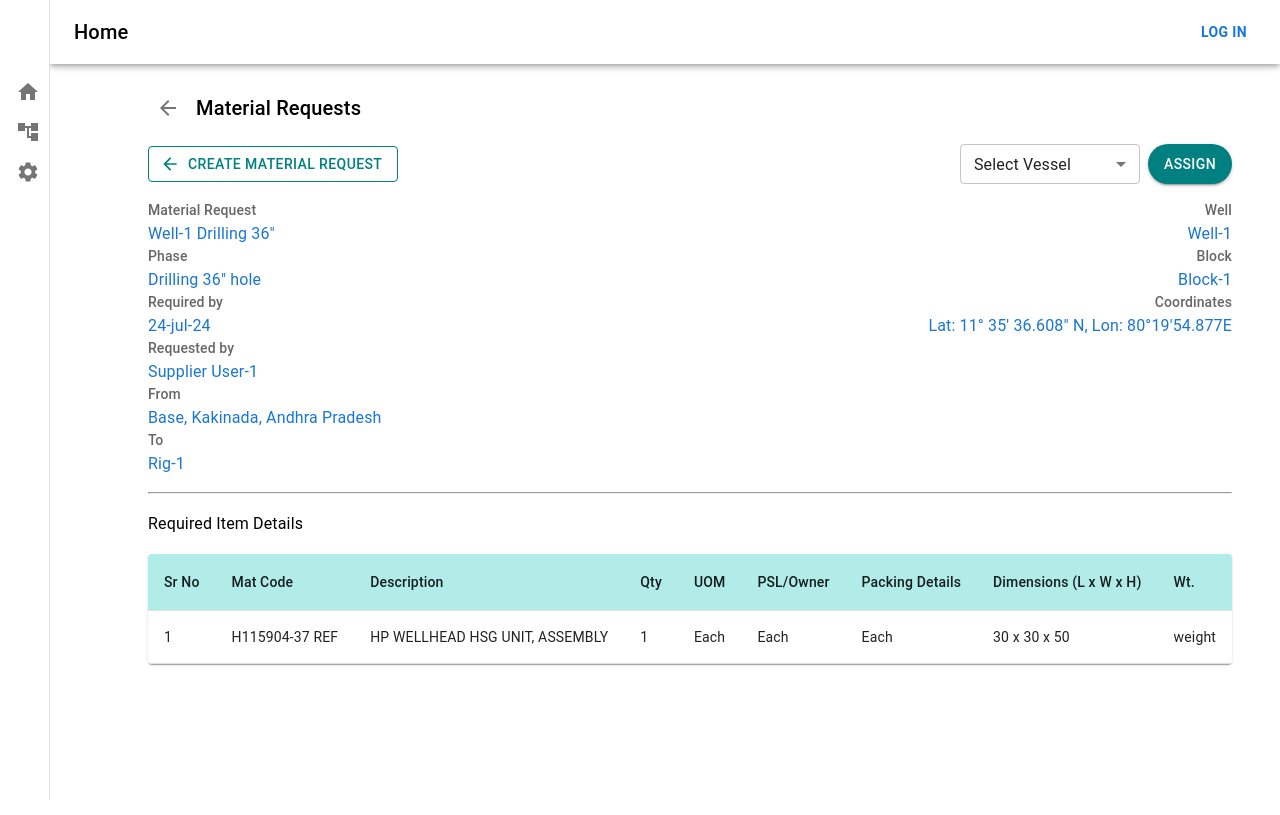
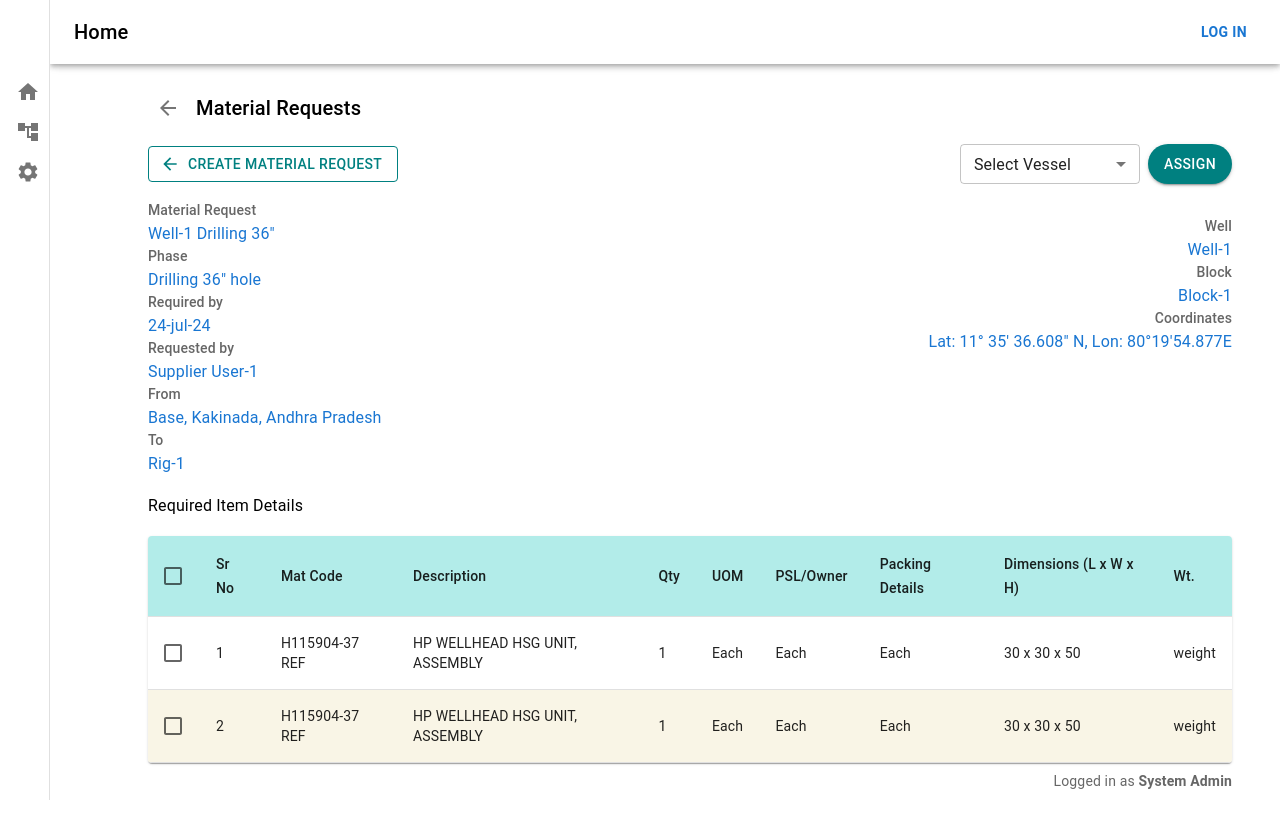
Before and after one commit to Xpverse/Essos, a React (Create React App) app in the folder rig-frontend/: page /ves2 in a window 1280 px wide. Built offline with nearby package versions, Linux system fonts and the light colour scheme.

Commit message:
removing papa , adding checkbox to table item in vessel

```diff
--- a/rig-frontend/src/components/vess2.js
+++ b/rig-frontend/src/components/vess2.js
@@ -1,9 +1,11 @@
 import React, { useState } from 'react';
-import { Box, Button, Container, IconButton, MenuItem, Select, Table, TableBody, TableCell, TableContainer, TableHead, TableRow, Typography, Paper } from '@mui/material';
+import { Box, Button, Checkbox, Container, IconButton, MenuItem, Select, Table, TableBody, TableCell, TableContainer, TableHead, TableRow, Typography, Paper } from '@mui/material';
 import ArrowBackIcon from '@mui/icons-material/ArrowBack';
 
 const VesselMaterialRequest = () => {
   const [selectedVessel, setSelectedVessel] = useState('');
+  const [selectedRows, setSelectedRows] = useState([]);
+
   const vessels = [
     "Vessel Name 1 (Capacity)",
     "Vessel Name 2 (Capacity)",
@@ -18,8 +20,39 @@ const VesselMaterialRequest = () => {
 
   const rows = [
     { srNo: 1, matCode: 'H115904-37 REF', description: 'HP WELLHEAD HSG UNIT, ASSEMBLY', qty: 1, uom: 'Each', owner: 'Each', packingDetails: 'Each', dimensions: '30 x 30 x 50', weight: 'weight' },
-    // Add more rows as needed
+    { srNo: 2, matCode: 'H115904-37 REF', description: 'HP WELLHEAD HSG UNIT, ASSEMBLY', qty: 1, uom: 'Each', owner: 'Each', packingDetails: 'Each', dimensions: '30 x 30 x 50', weight: 'weight' },
   ];
+
+  const handleSelectAllClick = (event) => {
+    if (event.target.checked) {
+      const newSelectedRows = rows.map((row) => row.srNo);
+      setSelectedRows(newSelectedRows);
+    } else {
+      setSelectedRows([]);
+    }
+  };
+
+  const handleRowClick = (srNo) => {
+    const selectedIndex = selectedRows.indexOf(srNo);
+    let newSelectedRows = [];
+
+    if (selectedIndex === -1) {
+      newSelectedRows = newSelectedRows.concat(selectedRows, srNo);
+    } else if (selectedIndex === 0) {
+      newSelectedRows = newSelectedRows.concat(selectedRows.slice(1));
+    } else if (selectedIndex === selectedRows.length - 1) {
+      newSelectedRows = newSelectedRows.concat(selectedRows.slice(0, -1));
+    } else if (selectedIndex > 0) {
+      newSelectedRows = newSelectedRows.concat(
+        selectedRows.slice(0, selectedIndex),
+        selectedRows.slice(selectedIndex + 1)
+      );
+    }
+
+    setSelectedRows(newSelectedRows);
+  };
+
+  const isSelected = (srNo) => selectedRows.indexOf(srNo) !== -1;
 
   return (
     <Container>
@@ -49,7 +82,7 @@ const VesselMaterialRequest = () => {
               <MenuItem key={index} value={vessel}>{vessel}</MenuItem>
             ))}
           </Select>
-          <Button variant="contained" color="primary" style={{ backgroundColor: '#008080', height: 40 ,borderRadius: 20 }}>
+          <Button variant="contained" color="primary" style={{ backgroundColor: '#008080', height: 40 , borderRadius: 20}}>
             Assign
           </Button>
         </Box>
@@ -77,6 +110,7 @@ const VesselMaterialRequest = () => {
         </Box>
 
         <Box textAlign="right">
+          <Box mt={2}>
             <Typography variant="subtitle2" color="textSecondary">Well</Typography>
             <Typography variant="body1" color="primary">Well-1</Typography>
 
@@ -89,12 +123,21 @@ const VesselMaterialRequest = () => {
             </Typography>
           </Box>
         </Box>
-    <hr/>
+      </Box>
+
       <Typography variant="subtitle1" style={{ marginTop: 16 }}>Required Item Details</Typography>
       <TableContainer component={Paper} style={{ marginTop: 16 }}>
         <Table>
           <TableHead>
             <TableRow style={{ backgroundColor: '#b2ece9' }}>
+              <TableCell padding="checkbox">
+                <Checkbox
+                  color="primary"
+                  indeterminate={selectedRows.length > 0 && selectedRows.length < rows.length}
+                  checked={rows.length > 0 && selectedRows.length === rows.length}
+                  onChange={handleSelectAllClick}
+                />
+              </TableCell>
               <TableCell>Sr No</TableCell>
               <TableCell>Mat Code</TableCell>
               <TableCell>Description</TableCell>
@@ -107,8 +150,21 @@ const VesselMaterialRequest = () => {
             </TableRow>
           </TableHead>
           <TableBody>
-            {rows.map((row, index) => (
-              <TableRow key={index} style={{ backgroundColor: index % 2 ? '#f9f5e6' : 'white' }}>
+            {rows.map((row, index) => {
+              const isItemSelected = isSelected(row.srNo);
+              return (
+                <TableRow
+                  key={index}
+                  hover
+                  onClick={() => handleRowClick(row.srNo)}
+                  role="checkbox"
+                  aria-checked={isItemSelected}
+                  selected={isItemSelected}
+                  style={{ backgroundColor: index % 2 ? '#f9f5e6' : 'white' }}
+                >
+                  <TableCell padding="checkbox">
+                    <Checkbox color="primary" checked={isItemSelected} />
+                  </TableCell>
                   <TableCell>{row.srNo}</TableCell>
                   <TableCell>{row.matCode}</TableCell>
                   <TableCell>{row.description}</TableCell>
@@ -119,12 +175,17 @@ const VesselMaterialRequest = () => {
                   <TableCell>{row.dimensions}</TableCell>
                   <TableCell>{row.weight}</TableCell>
                 </TableRow>
-            ))}
+              );
+            })}
           </TableBody>
         </Table>
       </TableContainer>
 
-
+      <Box display="flex" justifyContent="flex-end" mt={1}>
+        <Typography variant="body2" color="textSecondary">
+          Logged in as <strong>System Admin</strong>
+        </Typography>
+      </Box>
     </Container>
   );
 };
--- a/rig-frontend/src/redux/actions/materialRequestsAction.js
+++ b/rig-frontend/src/redux/actions/materialRequestsAction.js
@@ -1,5 +1,5 @@
 import axios from "axios"
-import Papa from 'papaparse';
+
 export const FETCH_DATA_REQUEST_MATERIALREQUEST = "FETCH_DATA_REQUEST_MATERIALREQUEST"
 
 export const FETCH_DATA_SUCCESS_MATERIALREQUEST = "FETCH_DATA_SUCCESS_MATERIALREQUEST"
```
Lines whose indentation alone changed are shown as unchanged.
